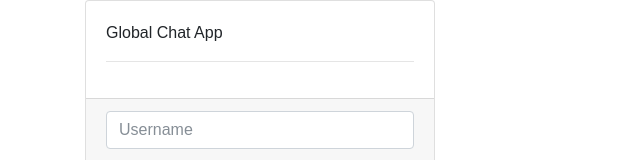
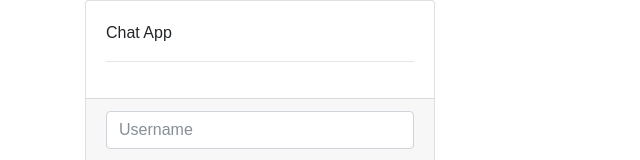
Before and after one commit to dougtq/chatapp, a React (Create React App) app: page / in a window 1280 px wide. Shown: the top 160 px of the page, without its empty margins (0-640 px from the left). Built offline with nearby package versions, Linux system fonts and the light colour scheme.

Commit message:
update Chat component

```diff
--- a/src/components/Chat.js
+++ b/src/components/Chat.js
@@ -17,7 +17,7 @@ class Chat extends Component {
           <div className='col-4'>
             <div className='card'>
               <div className='card-body'>
-                <div className='card-title'>Global Chat App</div>
+                <div className='card-title'>Chat App</div>
                 <hr />
                 <div className='messages'>
                   {this.state.messages.map(message =>
```
